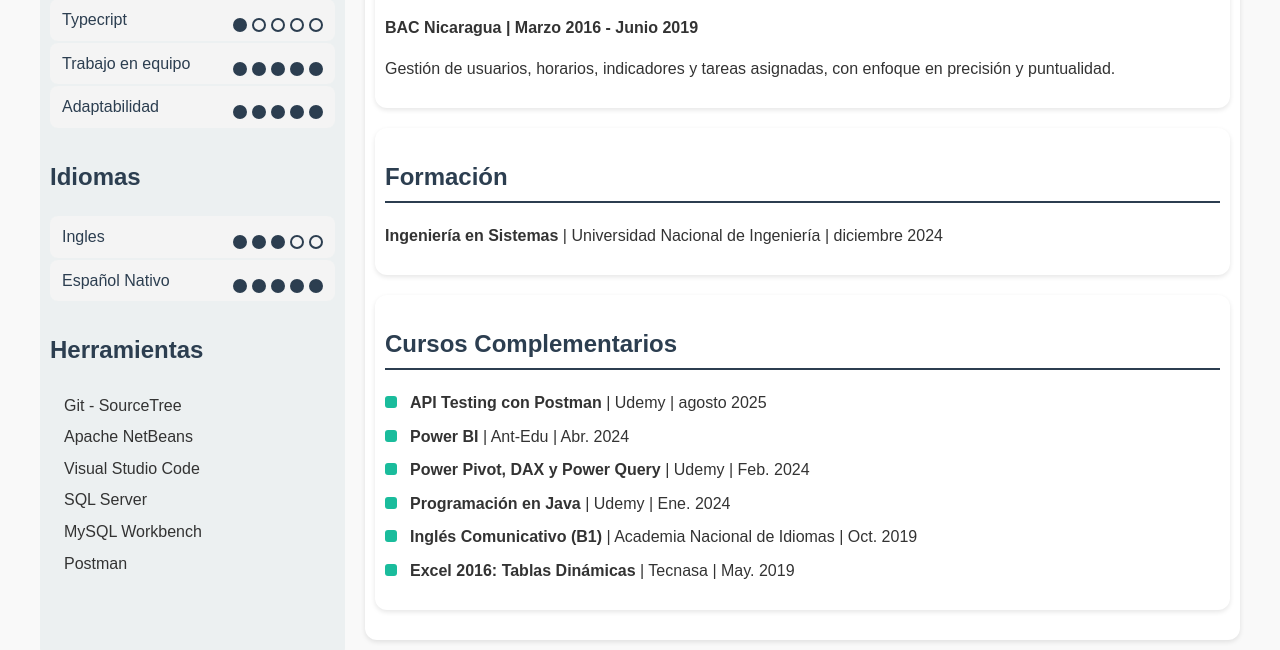
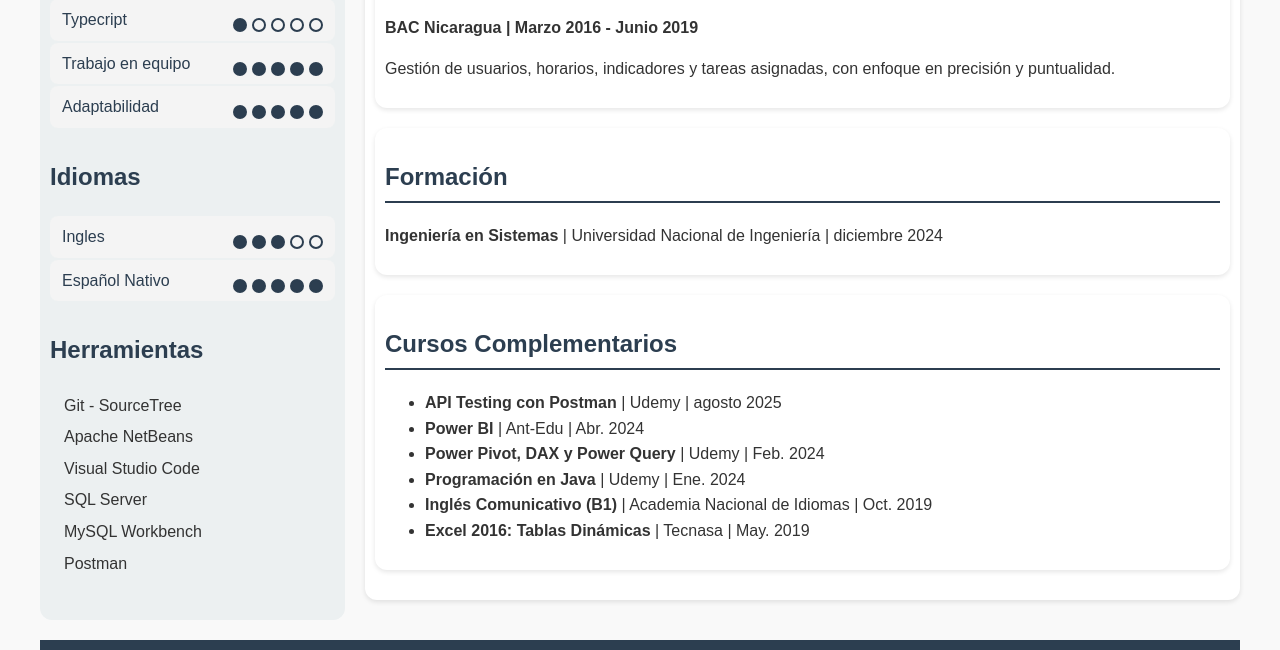
Before and after one commit to cjrodm22/cv_Template, a plain HTML site: page index.html in a window 1280 px wide. Shown: the part 972-1622 px from the top of the page. Drawn offline with Linux system fonts and the light colour scheme.

Commit message:
limpiezaStyles

```diff
--- a/styles.css
+++ b/styles.css
@@ -241,26 +241,3 @@ footer i {
     background: linear-gradient(135deg, #1abc9c, #2c3e50);
     /* degradado usando tu paleta */
 }
-
-
-section ul {
-    list-style: none; /* quitamos las viñetas por defecto */
-    padding: 0;
-}
-
-section ul li {
-    position: relative;
-    padding-left: 25px; /* espacio para el cuadrado */
-    margin-bottom: 8px;
-}
-
-section ul li::before {
-    content: "";
-    position: absolute;
-    left: 0;
-    top: 6px;
-    width: 12px;
-    height: 12px;
-    background-color: #1abc9c; /* color de la paleta */
-    border-radius: 3px; /* si quieres que sea cuadrado perfecto usa 0px */
-}
```
